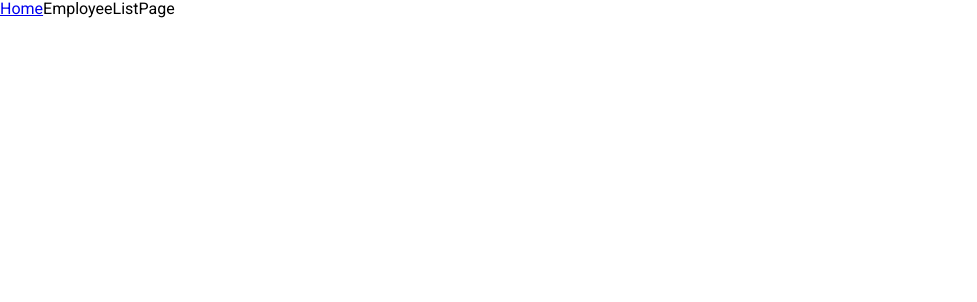
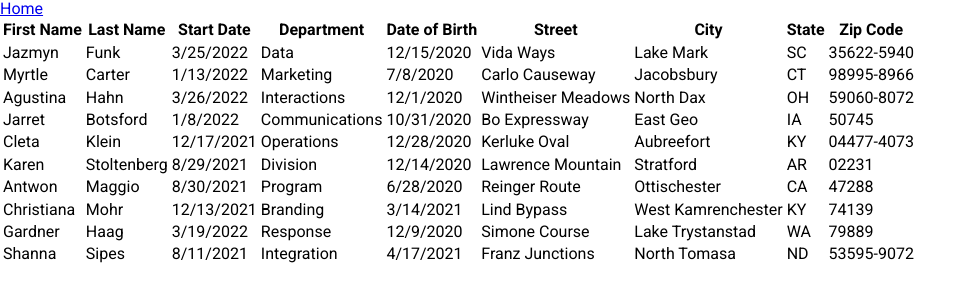
Before and after one commit to YoannAsl/HRnet, a React (Create React App) app: page /employee-list in a window 1280 px wide. Shown: the top 302 px of the page, without its empty margins (0-977 px from the left). Built offline with nearby package versions, Linux system fonts and the light colour scheme; the HTML template or start-up script is replaced by a standard one.

Commit message:
Added base layout for the Table

```diff
--- a/package.json
+++ b/package.json
@@ -6,12 +6,15 @@
 		"@testing-library/jest-dom": "^5.11.4",
 		"@testing-library/react": "^11.1.0",
 		"@testing-library/user-event": "^12.1.10",
+		"faker": "^5.5.3",
 		"prop-types": "^15.7.2",
 		"react": "^17.0.2",
 		"react-datepicker": "^3.8.0",
 		"react-dom": "^17.0.2",
 		"react-router-dom": "^5.2.0",
 		"react-scripts": "4.0.3",
+		"react-select": "^4.3.0",
+		"react-table": "^7.7.0",
 		"styled-components": "^5.2.3",
 		"web-vitals": "^1.0.1"
 	},
--- a/src/App.js
+++ b/src/App.js
@@ -1,5 +1,7 @@
-import { useState } from 'react';
+import { useState, useEffect } from 'react';
 import { BrowserRouter, Route } from 'react-router-dom';
+import faker from 'faker';
+
 import EmployeeCreationPage from './pages/EmployeeCreationPage';
 import EmployeeListPage from './pages/EmployeeListPage';
 
@@ -10,13 +12,35 @@ function App() {
 		setEmployees([...employees, { ...newEmployee }]);
 	};
 
+	// Populates state with fake employees
+	useEffect(() => {
+		let mockEmployees = [];
+		for (let i = 0; i < 10; i++) {
+			let newEmployee = {
+				firstName: faker.name.firstName(),
+				lastName: faker.name.lastName(),
+				street: faker.address.streetName(),
+				city: faker.address.city(),
+				zipcode: faker.address.zipCode(),
+				state: faker.address.stateAbbr(),
+				birthDate: faker.date.past().toLocaleDateString('en-US'),
+				startDate: faker.date.future().toLocaleDateString('en-US'),
+				department: faker.name.jobArea(),
+			};
+			mockEmployees.push(newEmployee);
+		}
+		setEmployees(mockEmployees);
+	}, []);
+
 	return (
 		<div className='App'>
 			<BrowserRouter>
 				<Route exact path='/'>
 					<EmployeeCreationPage addEmployee={addEmployee} />
 				</Route>
-				<Route path='/employee-list' component={EmployeeListPage} />
+				<Route path='/employee-list'>
+					<EmployeeListPage employees={employees} />
+				</Route>
 			</BrowserRouter>
 		</div>
 	);
--- /dev/null
+++ b/src/components/Table.js
@@ -0,0 +1,100 @@
+import React, { useMemo } from 'react';
+import { useTable } from 'react-table';
+
+const Table = ({ employees }) => {
+	const data = useMemo(() => employees, [employees]);
+
+	const columns = useMemo(
+		() => [
+			{
+				Header: 'First Name',
+				accessor: 'firstName',
+			},
+			{
+				Header: 'Last Name',
+				accessor: 'lastName',
+			},
+			{
+				Header: 'Start Date',
+				accessor: 'startDate',
+			},
+			{
+				Header: 'Department',
+				accessor: 'department',
+			},
+			{
+				Header: 'Date of Birth',
+				accessor: 'birthDate',
+			},
+			{
+				Header: 'Street',
+				accessor: 'street',
+			},
+			{
+				Header: 'City',
+				accessor: 'city',
+			},
+			{
+				Header: 'State',
+				accessor: 'state',
+			},
+			{
+				Header: 'Zip Code',
+				accessor: 'zipcode',
+			},
+		],
+		[]
+	);
+
+	const tableInstance = useTable({ columns, data });
+	const {
+		getTableProps,
+		getTableBodyProps,
+		headerGroups,
+		rows,
+		prepareRow,
+	} = tableInstance;
+
+	return (
+		<table {...getTableProps()}>
+			<thead>
+				{headerGroups.map((headerGroup) => (
+					// Apply the header row props
+					<tr {...headerGroup.getHeaderGroupProps()}>
+						{
+							// Loop over the headers in each row
+							headerGroup.headers.map((column) => (
+								// Apply the header cell props
+								<th {...column.getHeaderProps()}>
+									{column.render('Header')}
+								</th>
+							))
+						}
+					</tr>
+				))}
+			</thead>
+			{/* Apply the table body props */}
+			<tbody {...getTableBodyProps()}>
+				{rows.map((row) => {
+					// Prepare the row for display
+					prepareRow(row);
+					return (
+						// Apply the row props
+						<tr {...row.getRowProps()}>
+							{row.cells.map((cell) => {
+								// Apply the cell props
+								return (
+									<td {...cell.getCellProps()}>
+										{cell.render('Cell')}
+									</td>
+								);
+							})}
+						</tr>
+					);
+				})}
+			</tbody>
+		</table>
+	);
+};
+
+export default Table;
--- a/src/pages/EmployeeListPage.js
+++ b/src/pages/EmployeeListPage.js
@@ -1,11 +1,12 @@
 import React from 'react';
 import { Link } from 'react-router-dom';
+import Table from '../components/Table';
 
-const EmployeeListPage = () => {
+const EmployeeListPage = ({ employees }) => {
 	return (
 		<div>
 			<Link to='/'>Home</Link>
-			EmployeeListPage
+			<Table employees={employees} />
 		</div>
 	);
 };
```
Also changed, not shown: 1 other file (tests, documents, lock files or other folders).
